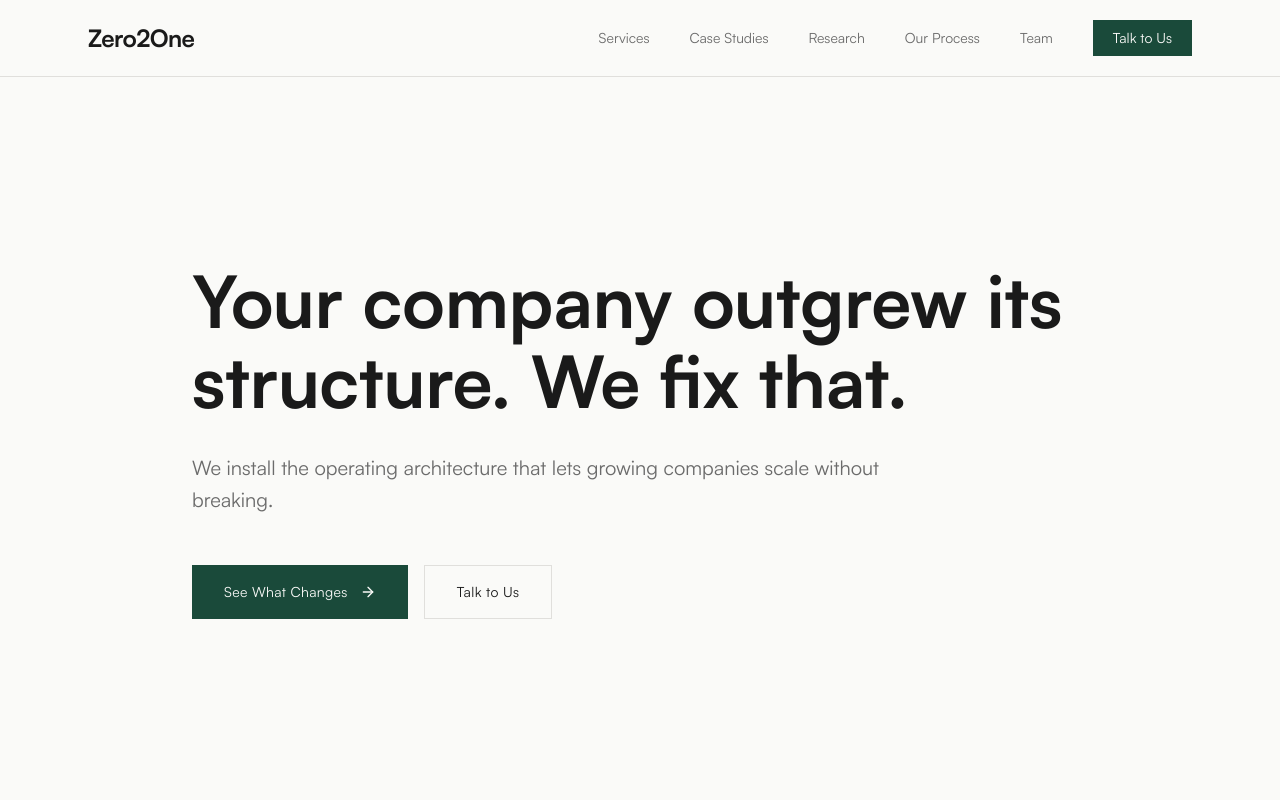
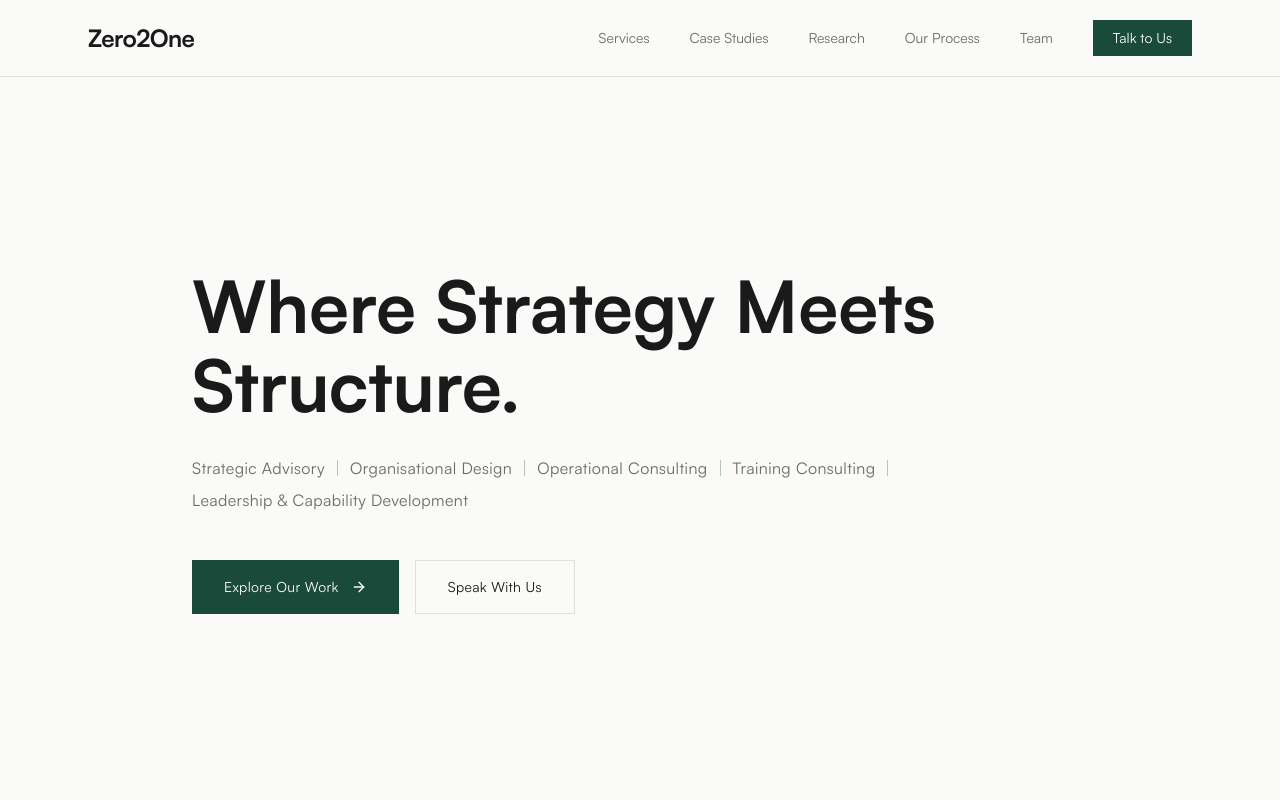
Before and after one commit to awmrakyat13/Zero2One, a React (Vite) app: page / in a window 1280 px wide. Shown: the top 800 px of the page. Built offline with nearby package versions, Linux system fonts and the light colour scheme; a web font is replaced by a local one.

Commit message:
Revert hero section to original format
Co-Authored-By: Claude Opus 4.6 <noreply@anthropic.com>

```diff
--- a/src/App.jsx
+++ b/src/App.jsx
@@ -153,17 +153,25 @@ function HomePage() {
         <div className="max-w-6xl mx-auto px-6 py-24 md:py-32">
           <div className="max-w-4xl">
             <h1 className="font-serif text-5xl md:text-7xl leading-[1.1] mb-8 opacity-0 fade-in">
-              Your company outgrew its structure. We fix that.
+              Where Strategy Meets Structure.
             </h1>
-            <p className="text-lg md:text-xl text-[var(--color-text-muted)] mb-12 opacity-0 fade-in delay-100 leading-relaxed max-w-3xl">
-              We install the operating architecture that lets growing companies scale without breaking.
-            </p>
+            <div className="flex flex-wrap items-center gap-y-2 text-sm md:text-base text-[var(--color-text-muted)] mb-12 opacity-0 fade-in delay-100 tracking-wide">
+              <span>Strategic Advisory</span>
+              <span className="mx-3 w-px h-4 bg-[var(--color-accent)] opacity-30 inline-block" />
+              <span>Organisational Design</span>
+              <span className="mx-3 w-px h-4 bg-[var(--color-accent)] opacity-30 inline-block" />
+              <span>Operational Consulting</span>
+              <span className="mx-3 w-px h-4 bg-[var(--color-accent)] opacity-30 inline-block" />
+              <span>Training Consulting</span>
+              <span className="mx-3 w-px h-4 bg-[var(--color-accent)] opacity-30 inline-block" />
+              <span>Leadership &amp; Capability Development</span>
+            </div>
             <div className="flex flex-col sm:flex-row gap-4 opacity-0 fade-in delay-200">
               <Link to="/impact" className="group px-8 py-4 bg-[var(--color-accent)] text-[var(--color-bg)] text-sm tracking-wide hover:bg-[var(--color-accent-light)] transition-colors inline-flex items-center gap-3">
-                See What Changes <ArrowRight size={16} className="group-hover:translate-x-0.5 transition-transform" />
+                Explore Our Work <ArrowRight size={16} className="group-hover:translate-x-0.5 transition-transform" />
               </Link>
               <button onClick={() => scrollToSection('contact')} className="px-8 py-4 border border-[var(--color-border)] text-sm tracking-wide hover:border-[var(--color-text)] transition-colors">
-                Talk to Us
+                Speak With Us
               </button>
             </div>
           </div>
```
